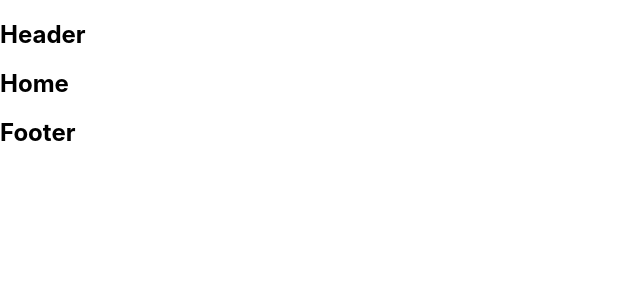
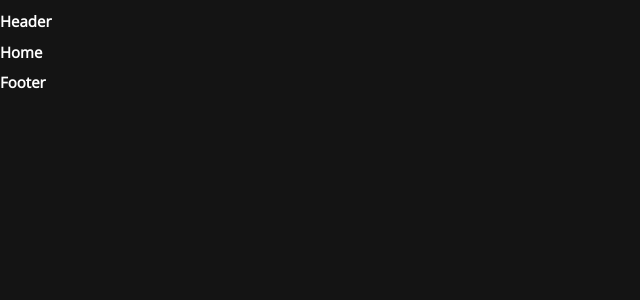
Before and after one commit to zygisS22/react-netflix, a React (Create React App) app: page / in a window 1280 px wide. Shown: the top 300 px of the page, without its empty margins (0-640 px from the left). Built offline with nearby package versions, Linux system fonts and the light colour scheme.

Commit message:
font and minimal css

```diff
--- a/src/assets/App.css
+++ b/src/assets/App.css
@@ -1,13 +1,17 @@
-body {
+@import url('https://fonts.googleapis.com/css?family=Open+Sans&display=swap');
+
+html, body {
+  height: 100%;
   margin: 0;
-  font-family: -apple-system, BlinkMacSystemFont, 'Segoe UI', 'Roboto', 'Oxygen',
-    'Ubuntu', 'Cantarell', 'Fira Sans', 'Droid Sans', 'Helvetica Neue',
-    sans-serif;
-  -webkit-font-smoothing: antialiased;
-  -moz-osx-font-smoothing: grayscale;
+  padding: 0;
+  background:
+#141414;
+color:
+#fff;
+font-family: 'Open Sans', Helvetica, Arial, sans-serif;
+font-size: 10px;
+line-height: 1.2;
+-webkit-font-smoothing: antialiased;
+-moz-osx-font-smoothing: grayscale;
+
 }
-
-code {
-  font-family: source-code-pro, Menlo, Monaco, Consolas, 'Courier New',
-    monospace;
-}
```
